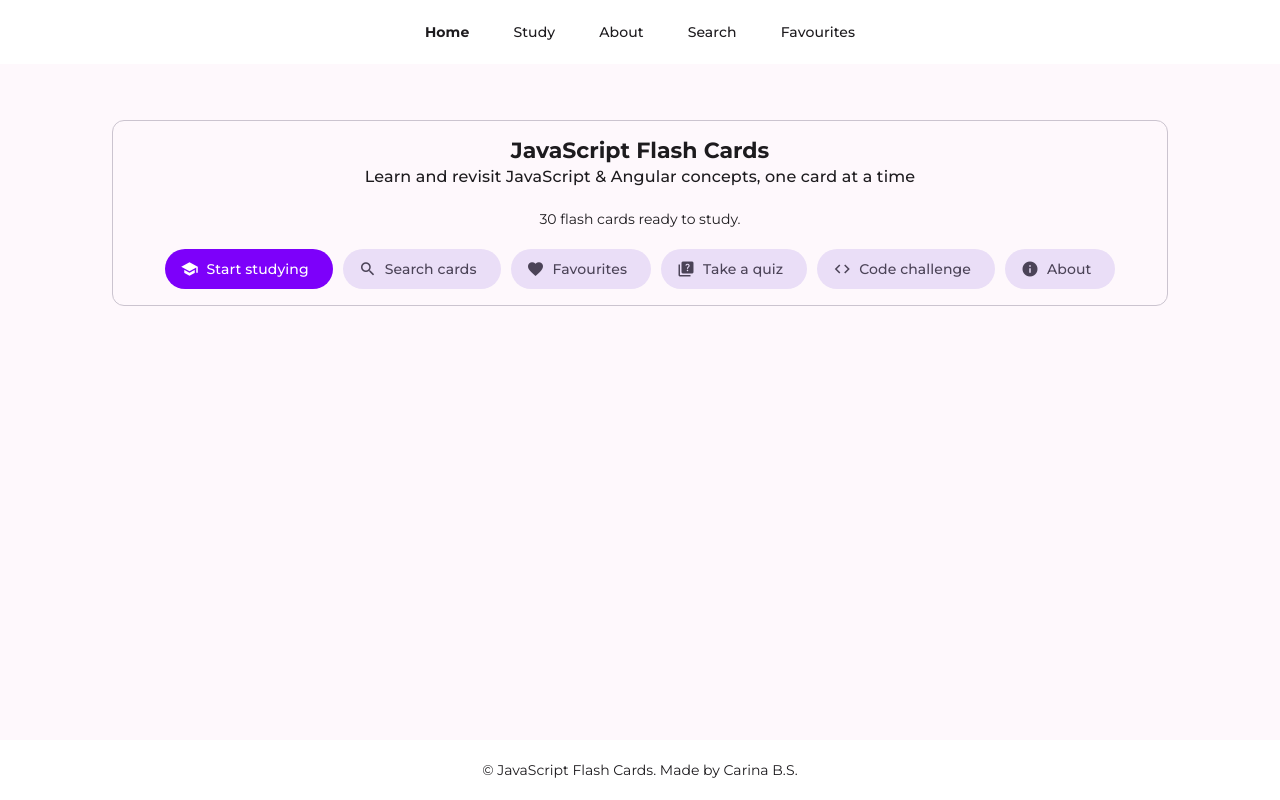
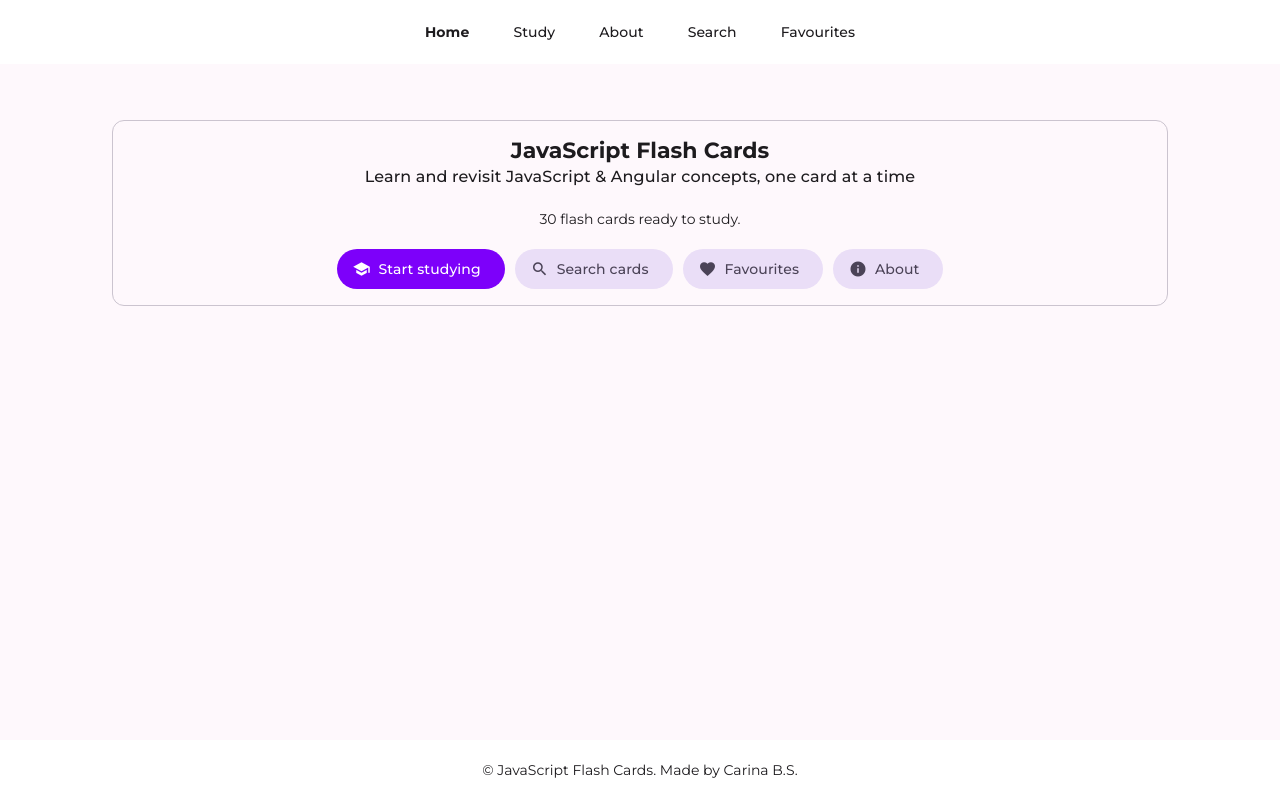
Before and after one commit to CarinaBondor/Javascript-flash-cards, an Angular app: page / in a window 1280 px wide. Built offline with nearby package versions, Linux system fonts and the light colour scheme.

Commit message:
remove from homepage too

```diff
--- a/src/app/pages/home/home.html
+++ b/src/app/pages/home/home.html
@@ -23,14 +23,6 @@
           <mat-icon>favorite</mat-icon>
           Favourites
         </a>
-        <a matButton="tonal" routerLink="/quiz">
-          <mat-icon>quiz</mat-icon>
-          Take a quiz
-        </a>
-        <a matButton="tonal" routerLink="/code-challenge">
-          <mat-icon>code</mat-icon>
-          Code challenge
-        </a>
         <a matButton="tonal" routerLink="/about">
           <mat-icon>info</mat-icon>
           About
```
